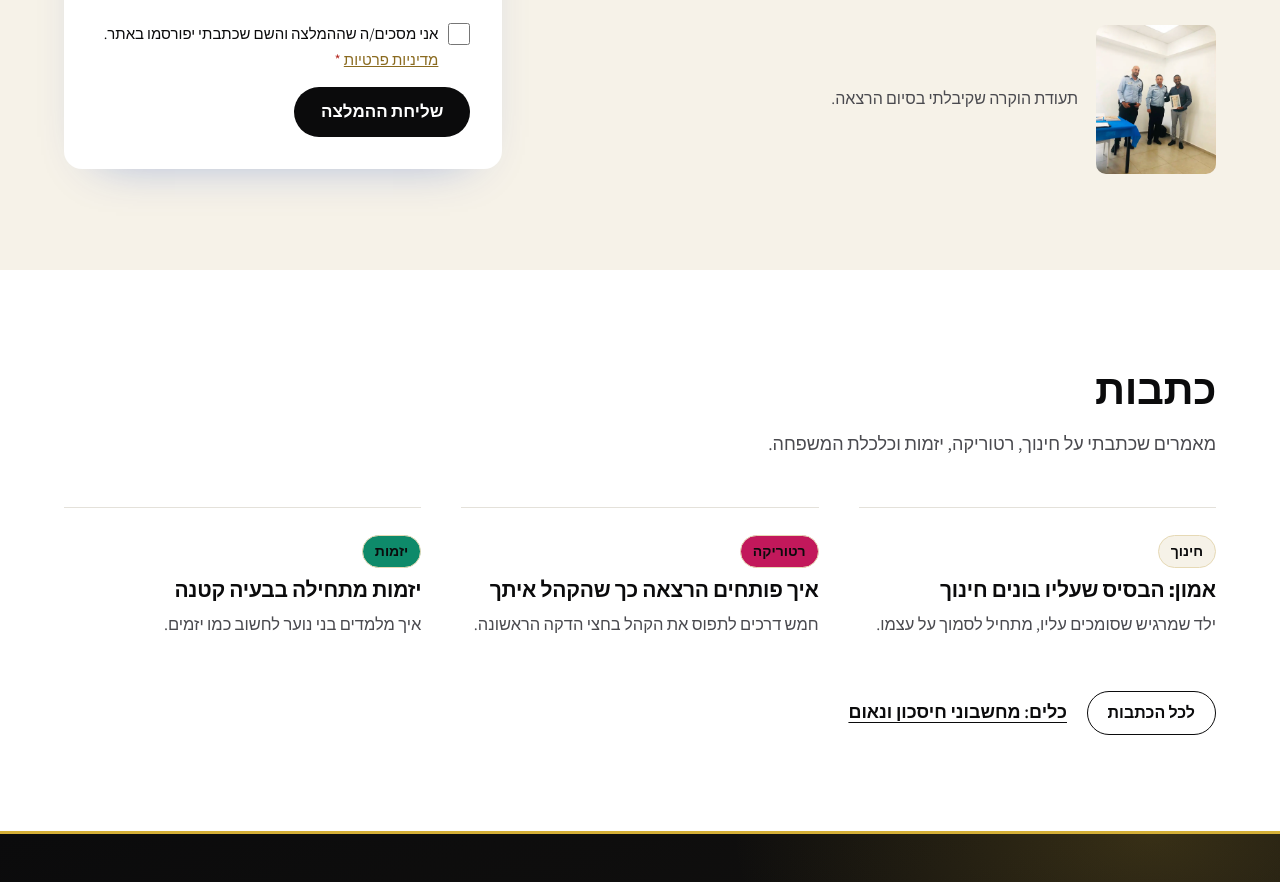
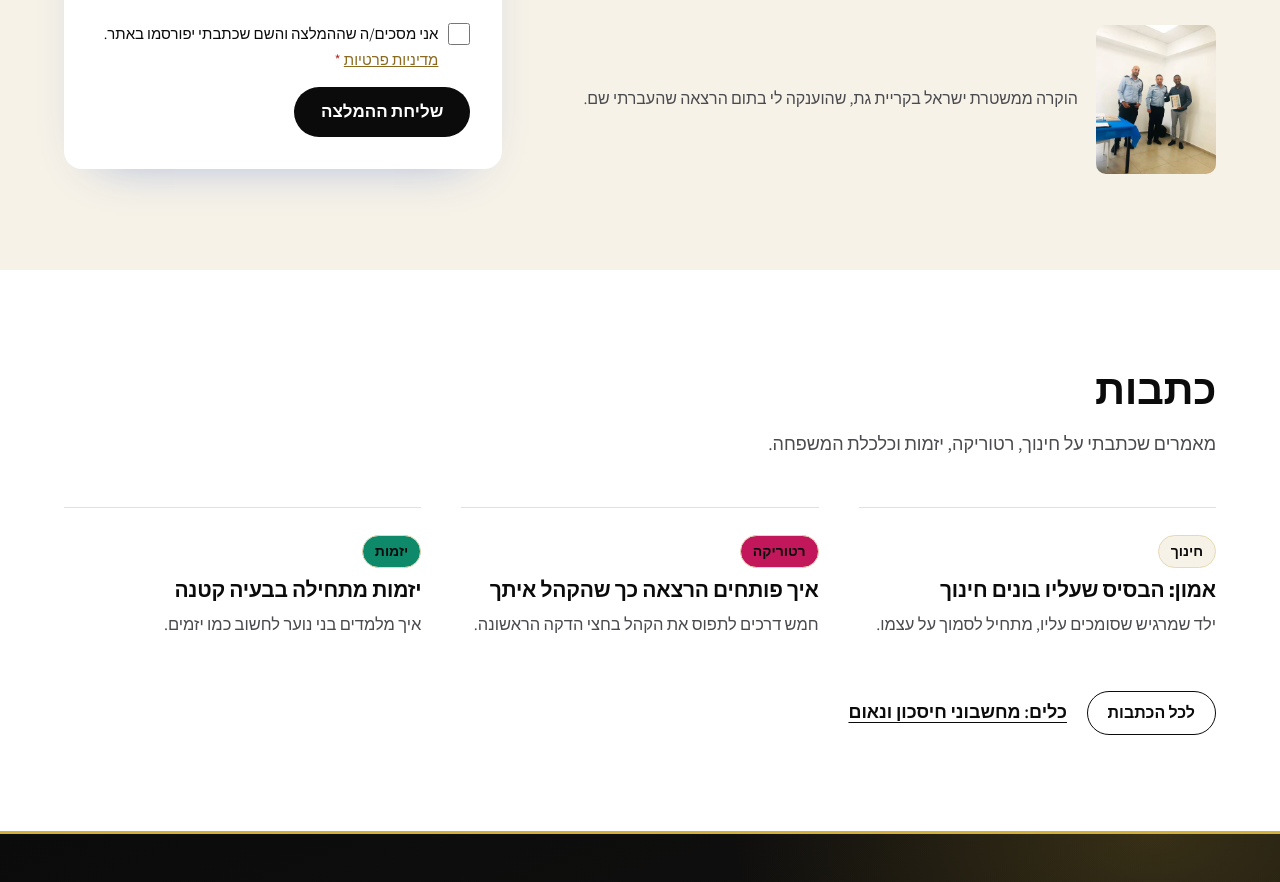
Before and after one commit to amirmarsha/amirmarsha.github.io, a plain HTML site: page index.html in a window 1280 px wide. Shown: the part 8019-8901 px from the top of the page. Drawn offline with Linux system fonts and the light colour scheme; a web font is replaced by a local one.

Commit message:
Police certificate caption: Kiryat Gat
Co-Authored-By: Claude Opus 5.5 <noreply@anthropic.com>
Claude-Session: https://claude.ai/code/session_01Ev26EMHjZuGSZayQny4baz

```diff
--- a/index.html
+++ b/index.html
@@ -529,7 +529,7 @@ html.no-motion .route .draw{stroke-dashoffset:0}
     <figure class="q"><blockquote>אמרו שהייתה הרצאה מעולה ממש! יש לך אולי פלייר שאוכל להעביר לעוד מרכזים בארץ ולהמליץ עליך?</blockquote><figcaption>מזמינת הרצאה</figcaption></figure>
     <figure class="q"><blockquote>אחי, הרצאה מעלפת.</blockquote><figcaption>משוב לאחר הרצאה</figcaption></figure>
    </div>
-   <div class="cert"><img src="img/amir-police-certificate.webp" alt="אמיר מרשה מקבל תעודת הוקרה" loading="lazy" width="700" height="868"><p>תעודת הוקרה שקיבלתי בסיום הרצאה.</p></div>
+   <div class="cert"><img src="img/amir-police-certificate.webp" alt="אמיר מרשה מקבל תעודת הוקרה ממשטרת ישראל בקריית גת" loading="lazy" width="700" height="868"><p>הוקרה ממשטרת ישראל בקריית גת, שהוענקה לי בתום הרצאה שהעברתי שם.</p></div>
   </div>
   <form class="tform" id="tForm" novalidate aria-labelledby="htf">
    <h3 id="htf">כתבו המלצה</h3>
```
Also changed, not shown: article-school-community.html (+1 -1 lines).
